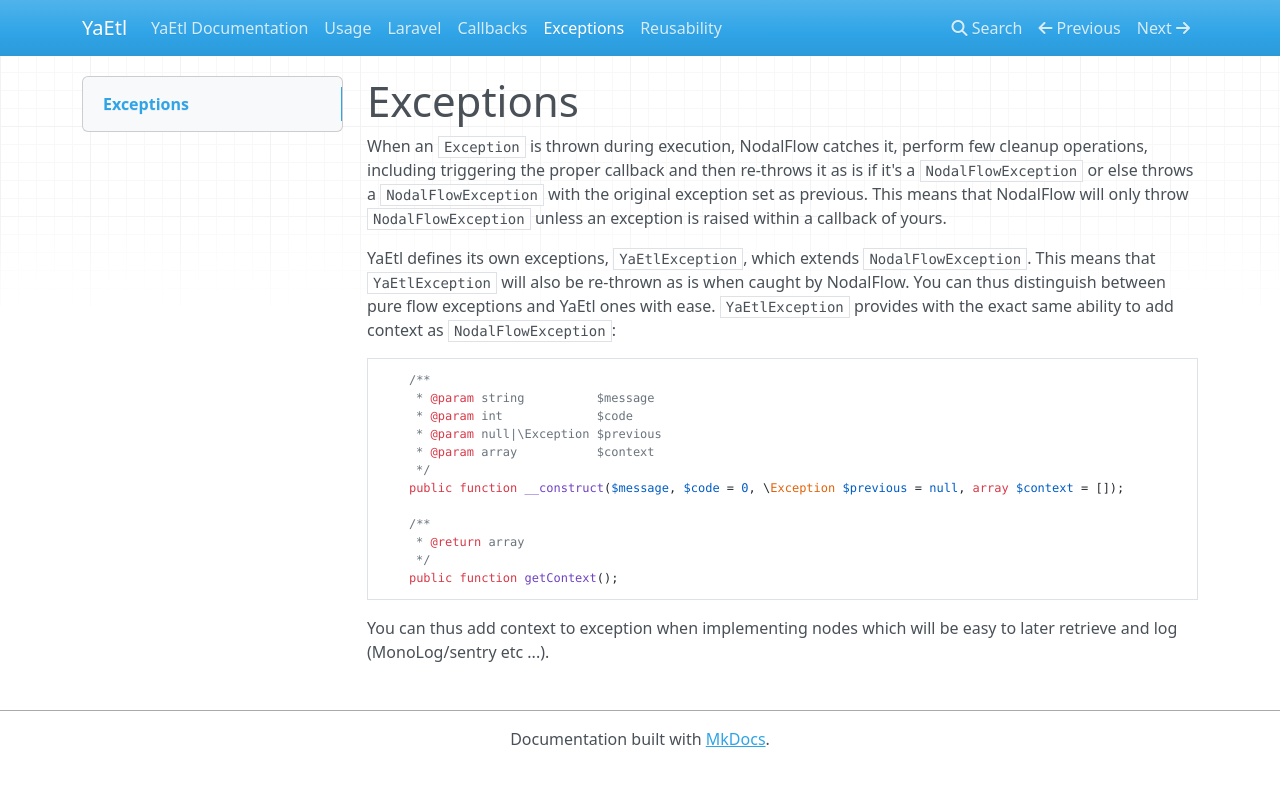
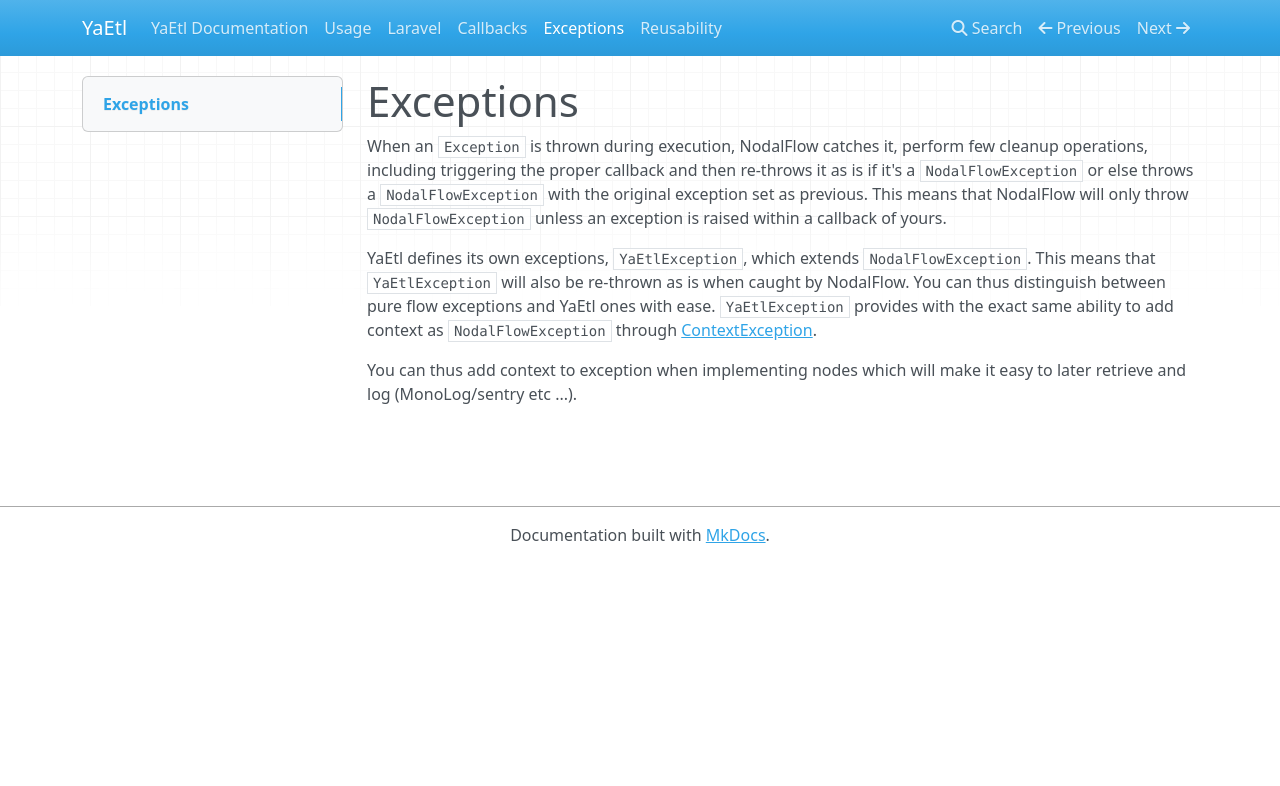
Before and after one commit to fab2s/YaEtl, an MkDocs documentation site: the page built from docs/exceptions.md, in a window 1280 px wide. Shown: the top 786 px of the page. Built offline with MkDocs 1.6.1, drawn with Linux system fonts in a browser that asks for light colours; nearby versions of some CDN libraries; old or Windows-style settings are respelled for this version of MkDocs.

Commit message:
exception doc

````diff
--- a/docs/exceptions.md
+++ b/docs/exceptions.md
@@ -2,20 +2,6 @@
 
 When an `Exception` is thrown during execution, NodalFlow catches it, perform few cleanup operations, including triggering the proper callback and then re-throws it as is if it's a `NodalFlowException` or else throws a `NodalFlowException` with the original exception set as previous. This means that NodalFlow will only throw `NodalFlowException` unless an exception is raised within a callback of yours.
 
-YaEtl defines its own exceptions, `YaEtlException`, which extends `NodalFlowException`. This means that `YaEtlException` will also be re-thrown as is when caught by NodalFlow. You can thus distinguish between pure flow exceptions and YaEtl ones with ease. `YaEtlException` provides with the exact same ability to add context as `NodalFlowException`:
-```php
-    /**
-     * @param string          $message
-     * @param int             $code
-     * @param null|\Exception $previous
-     * @param array           $context
-     */
-    public function __construct($message, $code = 0, \Exception $previous = null, array $context = []);
+YaEtl defines its own exceptions, `YaEtlException`, which extends `NodalFlowException`. This means that `YaEtlException` will also be re-thrown as is when caught by NodalFlow. You can thus distinguish between pure flow exceptions and YaEtl ones with ease. `YaEtlException` provides with the exact same ability to add context as `NodalFlowException` through [ContextException](https://github.com/fab2s/ContextException).
 
-    /**
-     * @return array
-     */
-    public function getContext();
-```
-
-You can thus add context to exception when implementing nodes which will be easy to later retrieve and log (MonoLog/sentry etc ...).
+You can thus add context to exception when implementing nodes which will make it easy to later retrieve and log (MonoLog/sentry etc ...).
````
